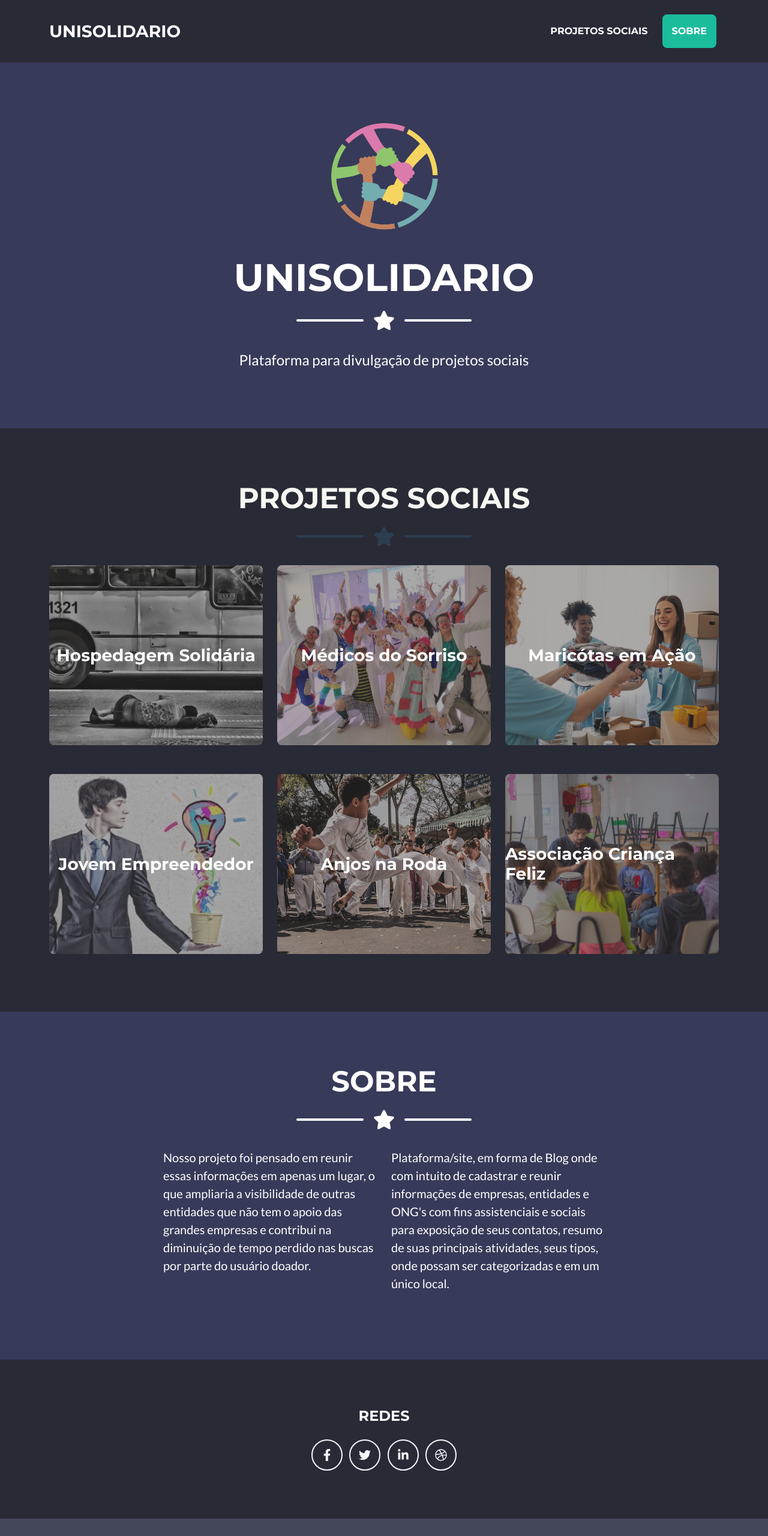
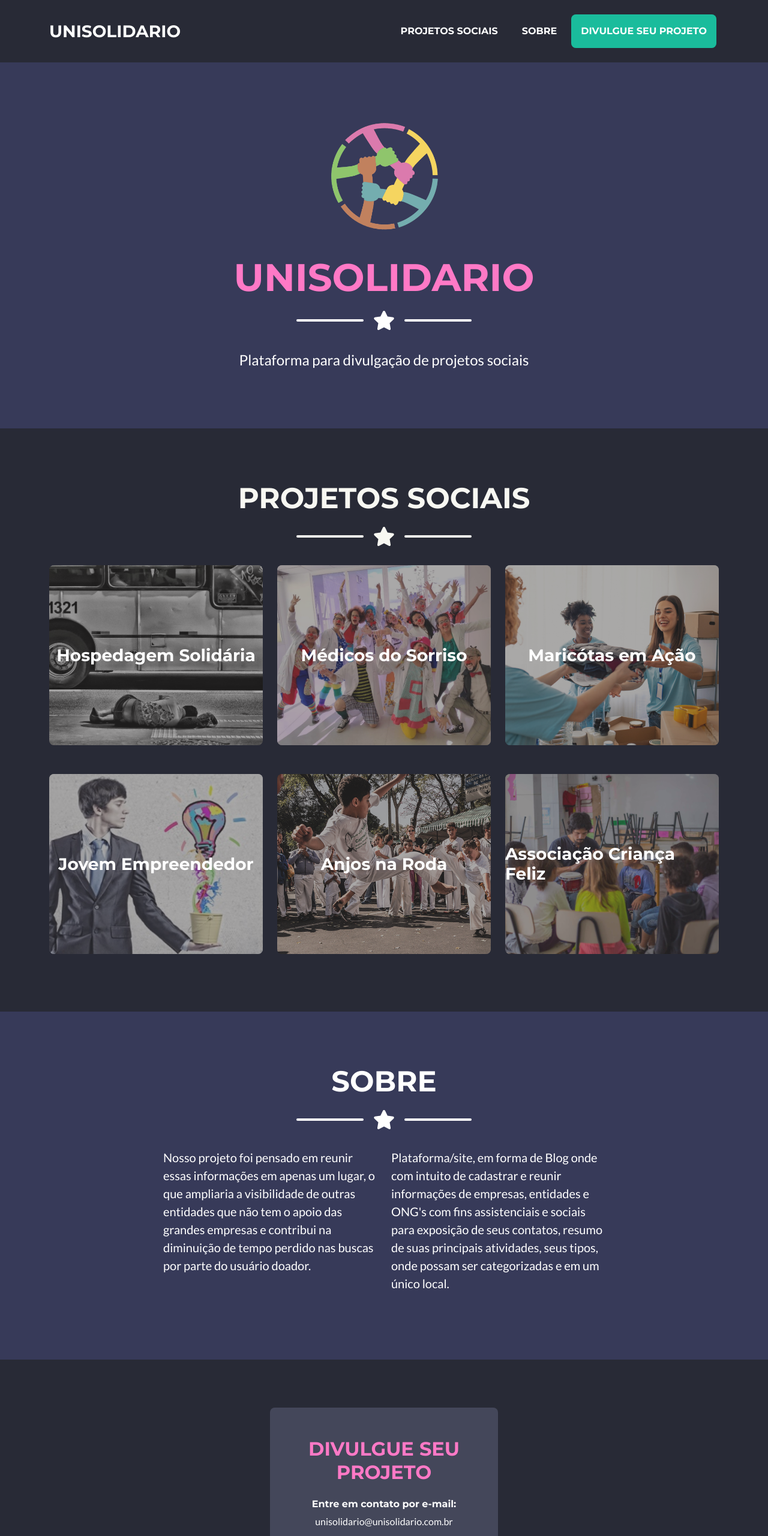
Before and after one commit to LeonardoBrizolla/unisolidario, a plain HTML site: page index.html in a window 1280 px wide. Shown: the top 2560 px of the page at 60% size. Drawn offline with nearby package versions, Linux system fonts and the light colour scheme.

Commit message:
Mudanças visuais + nova aba divulgar

```diff
--- a/index.html
+++ b/index.html
@@ -65,6 +65,11 @@
                 >Sobre</a
               >
             </li>
+            <li class="nav-item mx-0 mx-lg-1 divulge">
+              <a class="nav-link py-3 px-0 px-lg-3 rounded" href="#contato"
+                >Divulgue seu Projeto</a
+              >
+            </li>
           </ul>
         </div>
       </div>
@@ -76,7 +81,9 @@
           src="assets/img/avataaars.png"
           alt="..."
         />
-        <h1 class="masthead-heading text-uppercase mb-0">UniSolidario</h1>
+        <h1 class="masthead-heading text-uppercase mb-0" style="color: #ff79c6">
+          UniSolidario
+        </h1>
         <div class="divider-custom divider-light">
           <div class="divider-custom-line"></div>
           <div class="divider-custom-icon"><i class="fas fa-star"></i></div>
@@ -332,14 +339,19 @@
     </section>
 
     <!-- Footer-->
-    <footer class="footer text-center">
+    <footer class="footer text-center" id="contato">
       <div class="container">
         <div class="row" style="justify-content: center">
           <!-- Footer Location-->
           <!-- Footer Social Icons-->
-          <div class="col-lg-4 mb-5 mb-lg-0">
-            <h4 class="text-uppercase mb-4">Redes</h4>
-            <a class="btn btn-outline-light btn-social mx-1" href="#!"
+          <div class="col-lg-4 mb-5 mb-lg-0 footer-div">
+            <h2 class="text-uppercase mb-4" style="color: #ff79c6">
+              Divulgue seu Projeto
+            </h2>
+            <h6>Entre em contato por e-mail:</h6>
+            <p>unisolidario@unisolidario.com.br</p>
+
+            <!-- <a class="btn btn-outline-light btn-social mx-1" href="#!"
               ><i class="fab fa-fw fa-facebook-f"></i
             ></a>
             <a class="btn btn-outline-light btn-social mx-1" href="#!"
@@ -350,7 +362,7 @@
             ></a>
             <a class="btn btn-outline-light btn-social mx-1" href="#!"
               ><i class="fab fa-fw fa-dribbble"></i
-            ></a>
+            ></a> -->
           </div>
           <!-- Footer About Text-->
         </div>
```
Also changed, not shown: css/styles.css.
